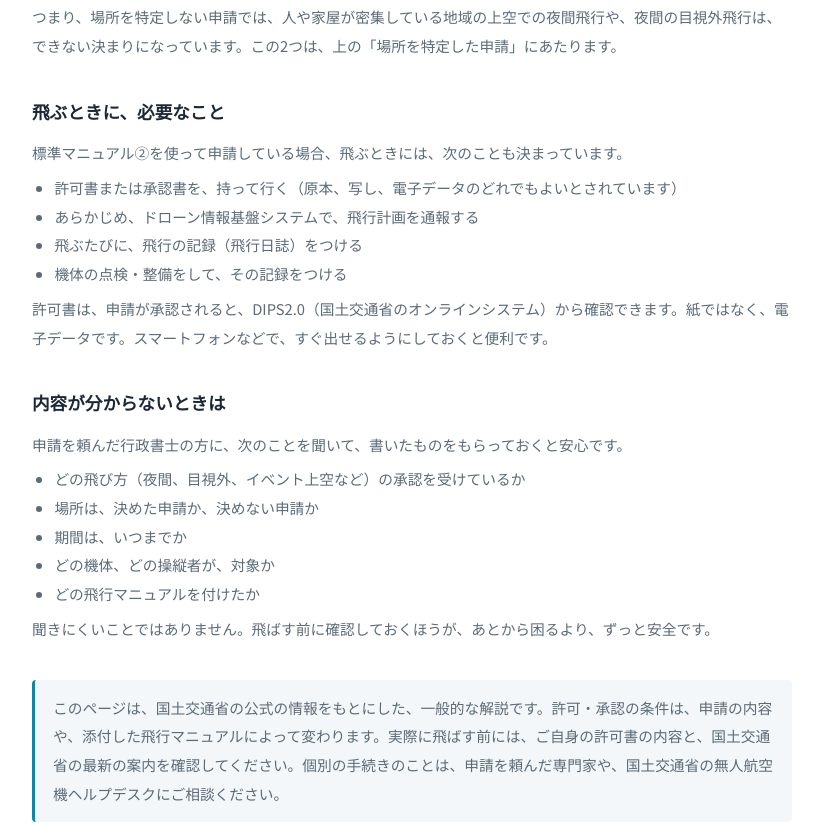
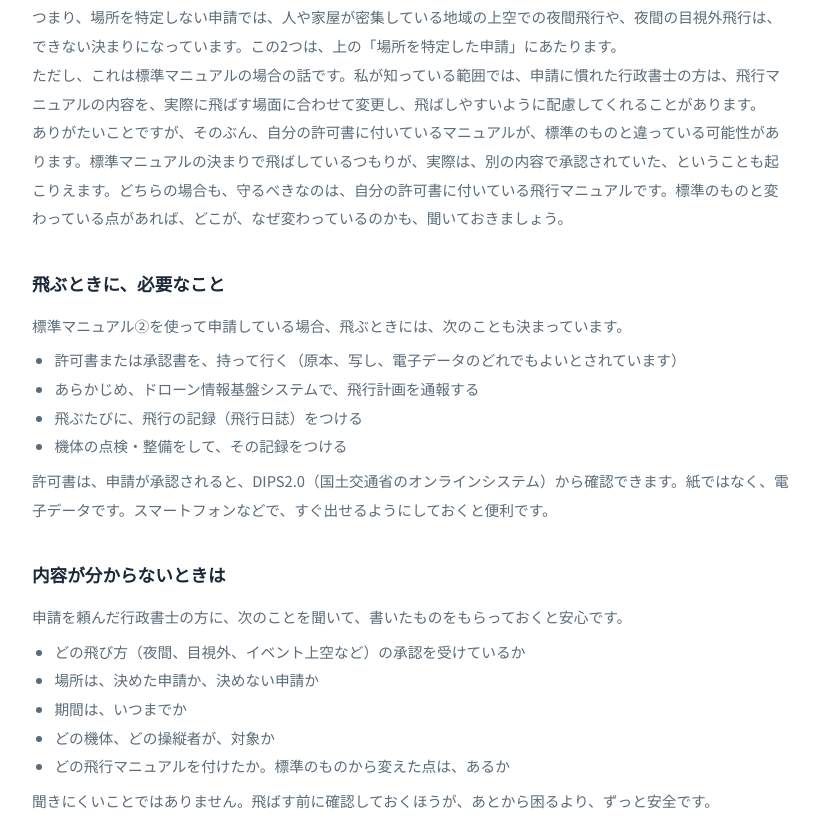
Before and after one commit to 10onetg/jtag-website, a plain HTML site: page guide-permit-check.html in a window 1280 px wide. Shown: the part 2044-2869 px from the top of the page, without its empty margins (72-891 px from the left). Drawn offline with Linux system fonts and the light colour scheme.

Commit message:
Permit-check guide: add Jun's note that scriveners may adjust the flight manual
Co-Authored-By: Claude Sonnet 5.5 <noreply@anthropic.com>

```diff
--- a/guide-permit-check.html
+++ b/guide-permit-check.html
@@ -110,6 +110,8 @@
         <li>夜間の目視外飛行は、しない</li>
       </ul>
       <p>つまり、場所を特定しない申請では、人や家屋が密集している地域の上空での夜間飛行や、夜間の目視外飛行は、できない決まりになっています。この2つは、上の「場所を特定した申請」にあたります。</p>
+      <p>ただし、これは標準マニュアルの場合の話です。私が知っている範囲では、申請に慣れた行政書士の方は、飛行マニュアルの内容を、実際に飛ばす場面に合わせて変更し、飛ばしやすいように配慮してくれることがあります。</p>
+      <p>ありがたいことですが、そのぶん、自分の許可書に付いているマニュアルが、標準のものと違っている可能性があります。標準マニュアルの決まりで飛ばしているつもりが、実際は、別の内容で承認されていた、ということも起こりえます。どちらの場合も、守るべきなのは、自分の許可書に付いている飛行マニュアルです。標準のものと変わっている点があれば、どこが、なぜ変わっているのかも、聞いておきましょう。</p>
 
       <h2>飛ぶときに、必要なこと</h2>
       <p>標準マニュアル②を使って申請している場合、飛ぶときには、次のことも決まっています。</p>
@@ -128,11 +130,11 @@
         <li>場所は、決めた申請か、決めない申請か</li>
         <li>期間は、いつまでか</li>
         <li>どの機体、どの操縦者が、対象か</li>
-        <li>どの飛行マニュアルを付けたか</li>
+        <li>どの飛行マニュアルを付けたか。標準のものから変えた点は、あるか</li>
       </ul>
       <p>聞きにくいことではありません。飛ばす前に確認しておくほうが、あとから困るより、ずっと安全です。</p>
 
-      <!-- ★Jun追記ポイント（任意）実際に、許可書の内容を確認して気づいたこと。注意が必要だと感じた具体的な場面（差し支えない範囲で） -->
+      <!-- ★Jun追記ポイント（任意）実際に、許可書の内容を確認して気づいたこと。注意が必要だと感じた具体的な場面（差し支えない範囲で）。マニュアルを変更してもらった具体例があれば -->
 
       <p class="guide-disclaimer">このページは、国土交通省の公式の情報をもとにした、一般的な解説です。許可・承認の条件は、申請の内容や、添付した飛行マニュアルによって変わります。実際に飛ばす前には、ご自身の許可書の内容と、国土交通省の最新の案内を確認してください。個別の手続きのことは、申請を頼んだ専門家や、国土交通省の無人航空機ヘルプデスクにご相談ください。</p>
       <h2>参考にした公式情報</h2>
```
